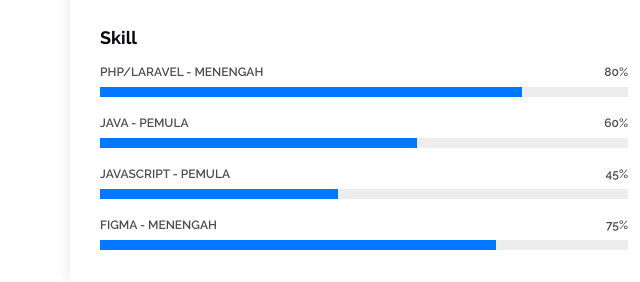
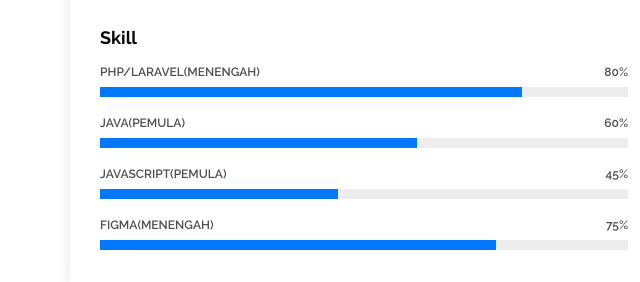
Before and after one commit to AbibshdQ/Cv---web, a plain HTML site: page index.html in a window 1280 px wide. Shown: the part 1100-1382 px from the top of the page, 0-640 px from the left. Drawn offline with Linux system fonts and the light colour scheme.

Commit message:
Update index.html

```diff
--- a/index.html
+++ b/index.html
@@ -118,28 +118,28 @@
               <h5>Skill</h5>
 
               <div class="progress">
-                <span class="skill"><span>PHP/Laravel - menengah</span> <i class="val">80%</i></span>
+                <span class="skill"><span>PHP/Laravel(menengah)</span> <i class="val">80%</i></span>
                 <div class="progress-bar-wrap">
                   <div class="progress-bar" role="progressbar" aria-valuenow="80" aria-valuemin="0" aria-valuemax="100"></div>
                 </div>
               </div><!-- End Skills Item -->
 
               <div class="progress">
-                <span class="skill"><span>Java - pemula</span> <i class="val">60%</i></span>
+                <span class="skill"><span>Java(pemula)</span> <i class="val">60%</i></span>
                 <div class="progress-bar-wrap">
                   <div class="progress-bar" role="progressbar" aria-valuenow="60" aria-valuemin="0" aria-valuemax="100"></div>
                 </div>
               </div><!-- End Skills Item -->
 
               <div class="progress">
-                <span class="skill"><span>JavaScript - pemula</span> <i class="val">45%</i></span>
+                <span class="skill"><span>JavaScript(pemula)</span> <i class="val">45%</i></span>
                 <div class="progress-bar-wrap">
                   <div class="progress-bar" role="progressbar" aria-valuenow="45" aria-valuemin="0" aria-valuemax="100"></div>
                 </div>
               </div><!-- End Skills Item -->
 
               <div class="progress">
-                <span class="skill"><span>Figma - menengah</span> <i class="val">75%</i></span>
+                <span class="skill"><span>Figma(menengah)</span> <i class="val">75%</i></span>
                 <div class="progress-bar-wrap">
                   <div class="progress-bar" role="progressbar" aria-valuenow="75" aria-valuemin="0" aria-valuemax="100"></div>
                 </div>
```
